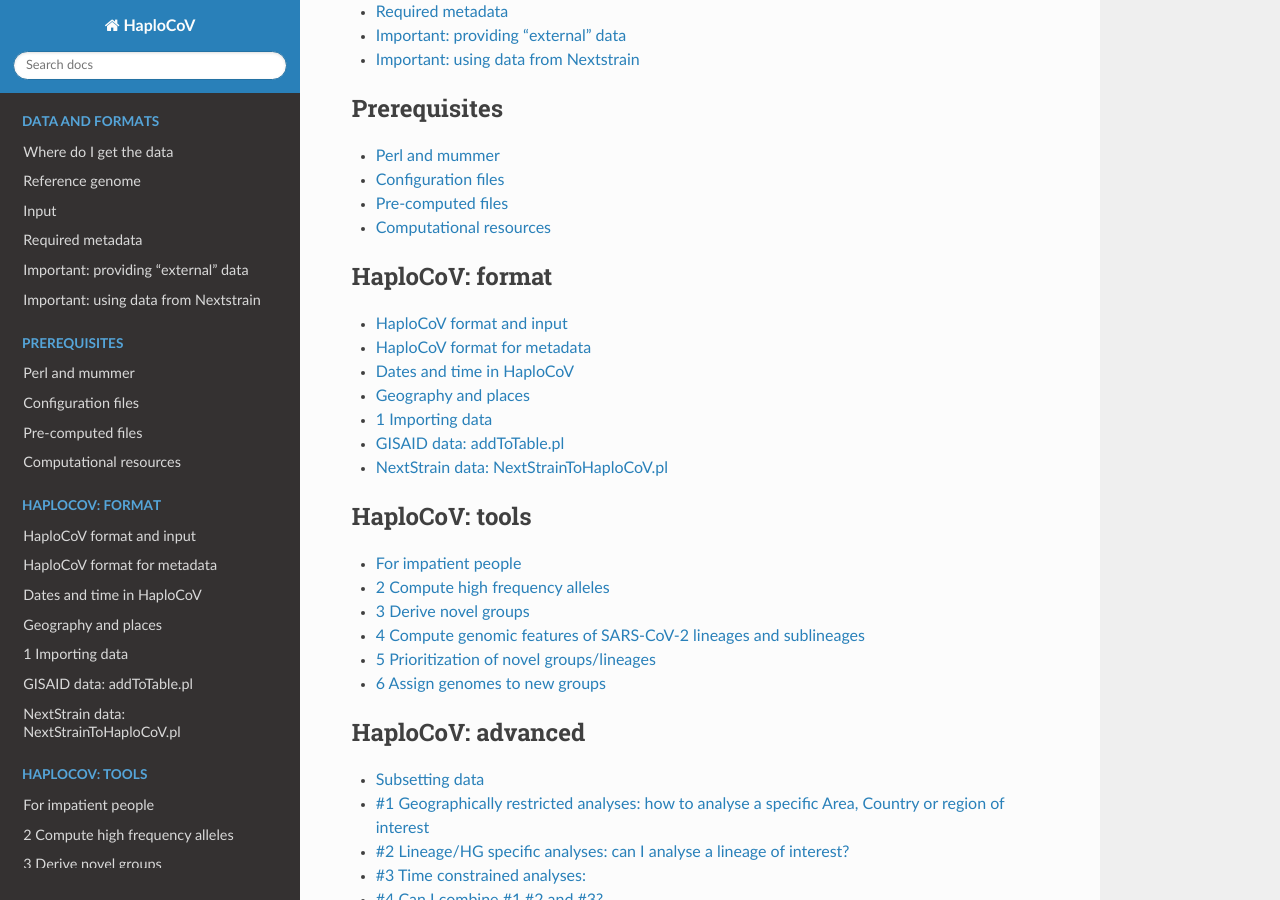
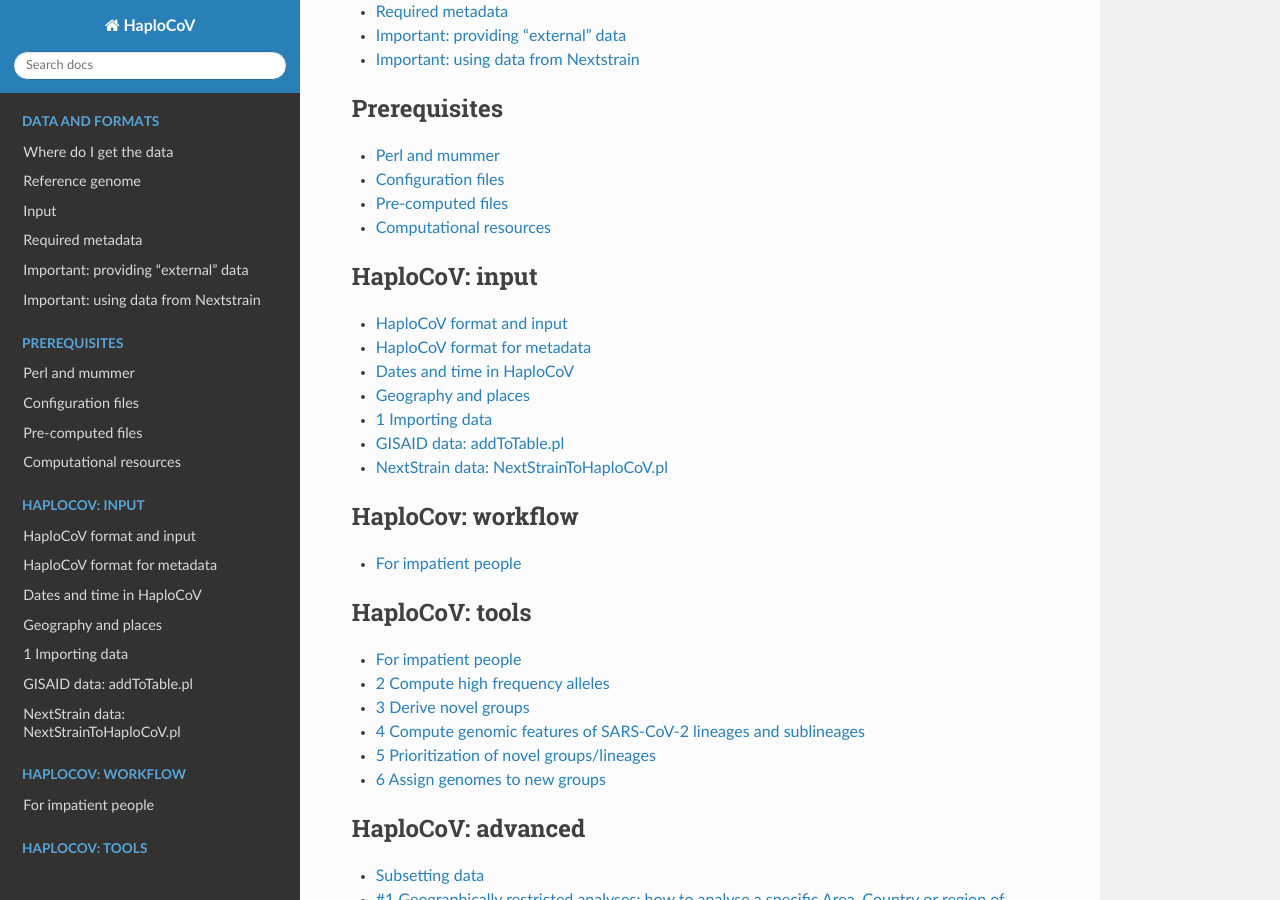
Before and after one commit to matteo14c/HaploCoV, a Sphinx documentation site: the page built from docs/source/index.rst, in a window 1280 px wide and 900 px high, scrolled down 1000 px. Built offline with Sphinx 7.4.7 and the Read the Docs theme 2.0.0, drawn with Linux system fonts in a browser that asks for light colours.

Commit message:
Update index.rst

```diff
--- a/docs/source/index.rst
+++ b/docs/source/index.rst
@@ -42,7 +42,7 @@
 
 .. toctree::
    :maxdepth: 2
-   :caption: HaploCoV: format
+   :caption: HaploCoV: input
 
    metadata.rst
 
```
Also changed, not shown: other parts of docs/source/index.rst (+1 -1 lines).
